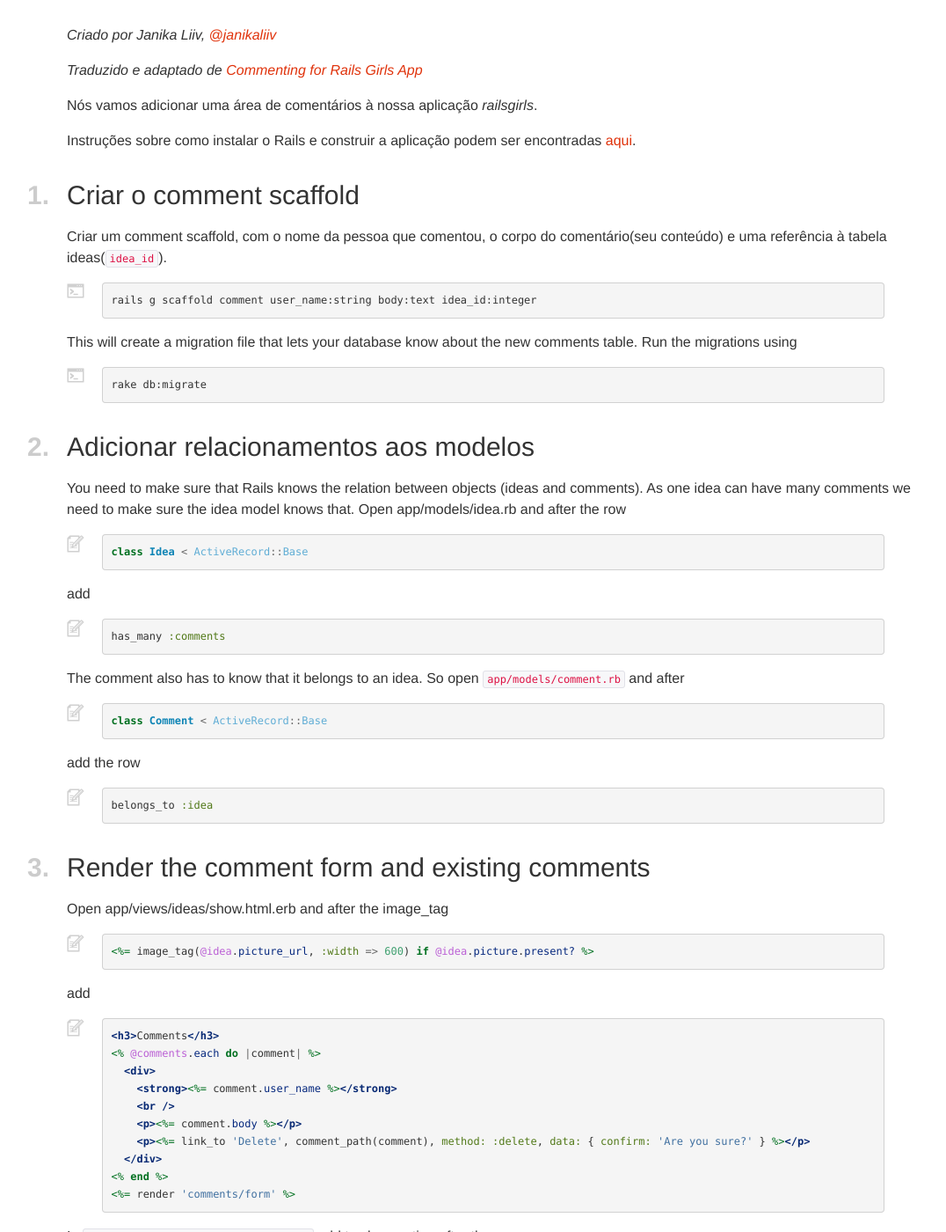
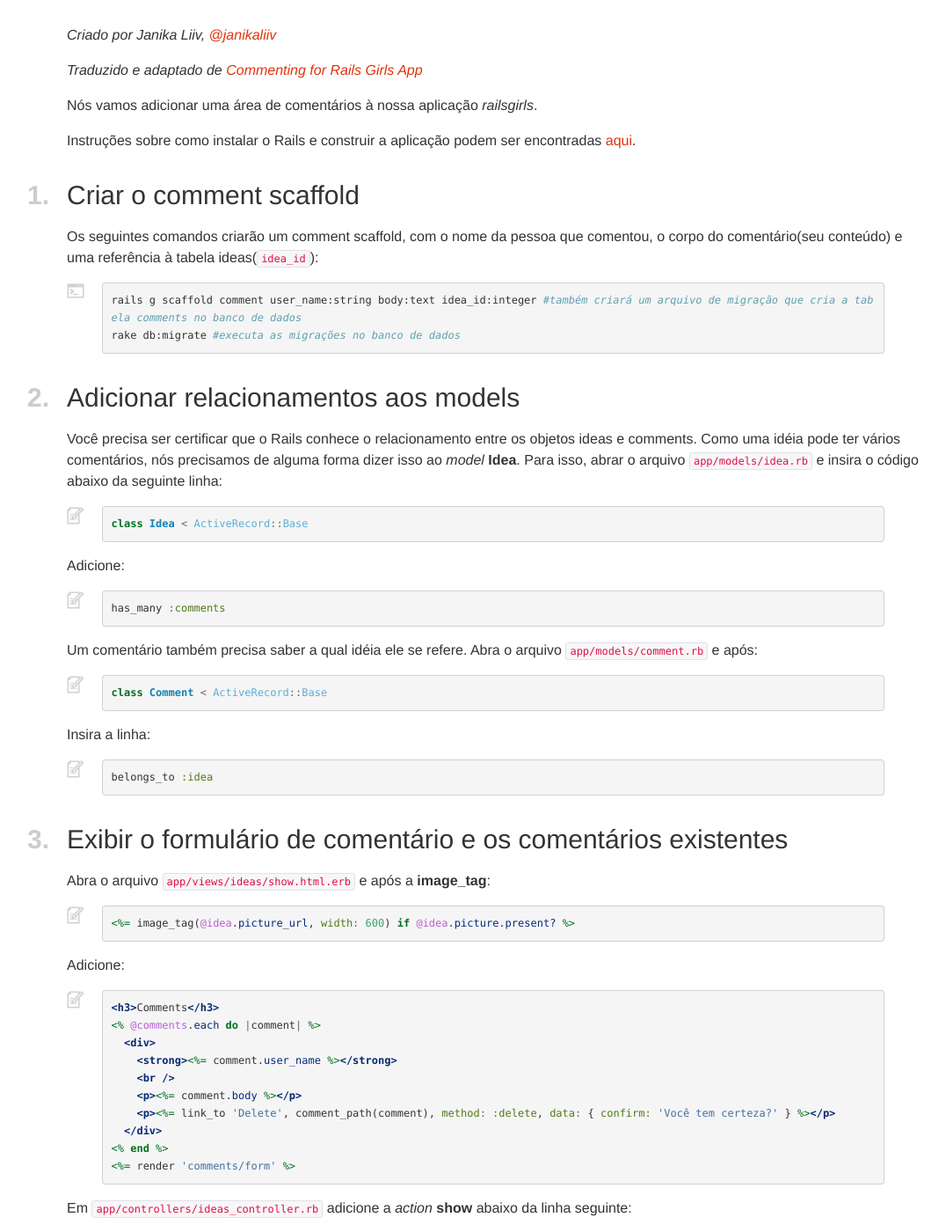
Before and after one commit to railsgirls/guides.railsgirls.com, a Jekyll site: the page built from _posts/2015-12-01-rails-girls-app-tutorial-2.markdown, in a window 1280 px wide and 1400 px high, scrolled down 200 px. Shown: the whole window at 88% size, without its empty margins (9-1085 px from the left). Built offline with Jekyll 4.4.1, drawn with Linux system fonts in a browser that asks for light colours; nearby versions of some CDN libraries; some of the changed text lies outside the part shown.

Commit message:
Add comments post translation to portuguese

```diff
--- a/_posts/2015-12-01-rails-girls-app-tutorial-2.markdown
+++ b/_posts/2015-12-01-rails-girls-app-tutorial-2.markdown
@@ -5,57 +5,61 @@ permalink: rails-girls-app-tutorial-2
 ---
 # Rails Girls App Tutorial 2
 
-*Criado por Janika Liiv, [@janikaliiv](https://twitter.com/janikaliiv)*
+*Criado por Janika Liiv, [@janikaliiv](https://twitter.com/janikaliiv){:target="_blank"}*
 
-*Traduzido e adaptado de [Commenting for Rails Girls App](http://guides.railsgirls.com/commenting/)*
+*Traduzido e adaptado de [Commenting for Rails Girls App](http://guides.railsgirls.com/commenting/){:target="_blank"}*
 
 Nós vamos adicionar uma área de comentários à nossa aplicação *railsgirls*.
 
-Instruções sobre como instalar o Rails e construir a aplicação podem ser encontradas [aqui](/rails-girls-app-tutorial-1).
+Instruções sobre como instalar o Rails e construir a aplicação podem ser encontradas [aqui]({% post_url 2015-11-30-rails-girls-app-tutorial-1 %}){:target="_blank"}.
 
-## *1.*Criar o comment scaffold
+## *1.* Criar o comment scaffold
 
-Criar um comment scaffold, com o nome da pessoa que comentou, o corpo do comentário(seu conteúdo) e uma referência à tabela ideas(`idea_id`).
+Os seguintes comandos criarão um comment scaffold, com o nome da pessoa que comentou, o corpo do comentário(seu conteúdo) e uma referência à tabela ideas(`idea_id`):
 
 {% highlight sh %}
-rails g scaffold comment user_name:string body:text idea_id:integer
-{% endhighlight %}
-This will create a migration file that lets your database know about the new comments table. Run the migrations using
-{% highlight sh %}
-rake db:migrate
+rails g scaffold comment user_name:string body:text idea_id:integer #também criará um arquivo de migração que cria a tabela comments no banco de dados
+rake db:migrate #executa as migrações no banco de dados
 {% endhighlight %}
 
-## *2.*Adicionar relacionamentos aos modelos
+## *2.* Adicionar relacionamentos aos models
 
-You need to make sure that Rails knows the relation between objects (ideas and comments).
-As one idea can have many comments we need to make sure the idea model knows that.
-Open app/models/idea.rb and after the row
+Você precisa ser certificar que o Rails conhece o relacionamento entre os objetos ideas e comments.
+Como uma idéia pode ter vários comentários, nós precisamos de alguma forma dizer isso ao *model* **Idea**.
+Para isso, abrar o arquivo `app/models/idea.rb` e insira o código abaixo da seguinte linha:
+
 {% highlight ruby %}
 class Idea < ActiveRecord::Base
 {% endhighlight %}
-add
+
+Adicione:
+
 {% highlight ruby %}
 has_many :comments
 {% endhighlight %}
 
-The comment also has to know that it belongs to an idea. So open `app/models/comment.rb` and after
+Um comentário também precisa saber a qual idéia ele se refere. Abra o arquivo `app/models/comment.rb` e após:
+
 {% highlight ruby %}
 class Comment < ActiveRecord::Base
 {% endhighlight %}
 
-add the row
+Insira a linha:
+
 {% highlight ruby %}
 belongs_to :idea
 {% endhighlight %}
 
-## *3.*Render the comment form and existing comments
+## *3.* Exibir o formulário de comentário e os comentários existentes
 
-Open app/views/ideas/show.html.erb and after the image_tag
+Abra o arquivo `app/views/ideas/show.html.erb` e após a **image_tag**:
+
 {% highlight erb %}
-<%= image_tag(@idea.picture_url, :width => 600) if @idea.picture.present? %>
+<%= image_tag(@idea.picture_url, width: 600) if @idea.picture.present? %>
 {% endhighlight %}
 
-add
+Adicione:
+
 {% highlight erb %}
 <h3>Comments</h3>
 <% @comments.each do |comment| %>
@@ -63,24 +67,27 @@ add
     <strong><%= comment.user_name %></strong>
     <br />
     <p><%= comment.body %></p>
-    <p><%= link_to 'Delete', comment_path(comment), method: :delete, data: { confirm: 'Are you sure?' } %></p>
+    <p><%= link_to 'Delete', comment_path(comment), method: :delete, data: { confirm: 'Você tem certeza?' } %></p>
   </div>
 <% end %>
 <%= render 'comments/form' %>
 {% endhighlight %}
 
-In `app/controllers/ideas_controller.rb` add to show action after the row
+Em `app/controllers/ideas_controller.rb` adicione a *action* **show** abaixo da linha seguinte:
+
 {% highlight ruby %}
 @idea = Idea.find(params[:id])
 {% endhighlight %}
 
-this
+Adicione:
+
 {% highlight ruby %}
 @comments = @idea.comments.all
 @comment = @idea.comments.build
 {% endhighlight %}
 
-Open `app/views/comments/_form.html.erb` and after
+Abra `app/views/comments/_form.html.erb` e após:
+
 {% highlight erb %}
   <div class="field">
     <%= f.label :body %><br />
@@ -88,12 +95,14 @@ Open `app/views/comments/_form.html.erb` and after
   </div>
 {% endhighlight %}
 
-add the row
+Adicione a linha:
+
 {% highlight erb %}
 <%= f.hidden_field :idea_id %>
 {% endhighlight %}
 
-next, remove
+Em seguida, remova:
+
 {% highlight erb %}
 <div class="field">
   <%= f.label :idea_id %><br>
@@ -101,4 +110,4 @@ next, remove
 </div>
 {% endhighlight %}
 
-That's it. Now view an idea you have inserted to your application and there you should see the form for inserting a comment as well as deleting older comments.
+E é isso. Agora visualize uma idéia que você inseriu na sua aplicação e se você conseguiu visualizar o formulário para inserir um comentário. Verifique se você também consegue remover comentários antigos.
--- a/index.html
+++ b/index.html
@@ -48,7 +48,7 @@ title: Guides
   <li>
     <a href="rails-girls-app-tutorial-2">
       <i>4</i>
-      <h3>Permita comentários na sua aplicação</h3>
+      <h3>Permita comentários na sua aplicação </h3>
       <p>Como permitir uma área de comentários na sua aplicação.</p>
     </a>
   </li>
```
Also changed, not shown: _posts/2015-11-30-rails-girls-app-tutorial-1.markdown (+10 -11 lines).
